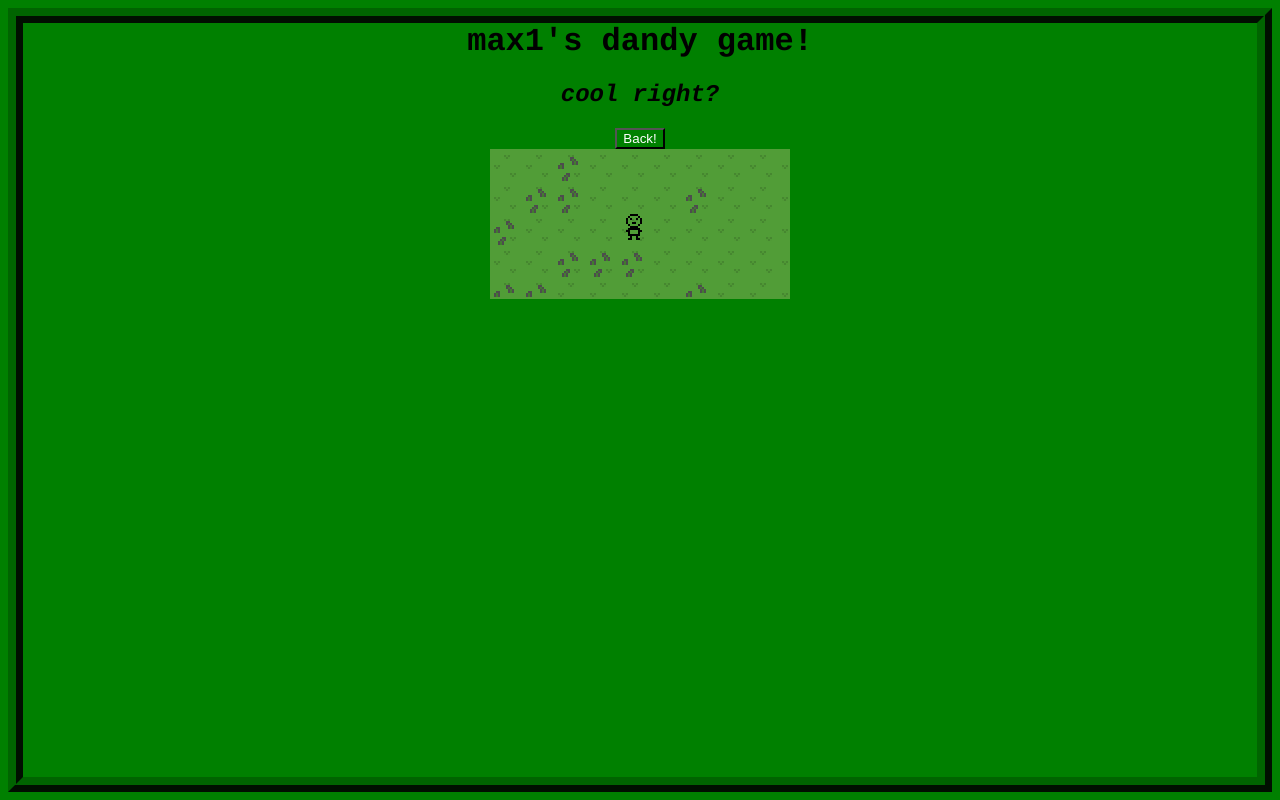
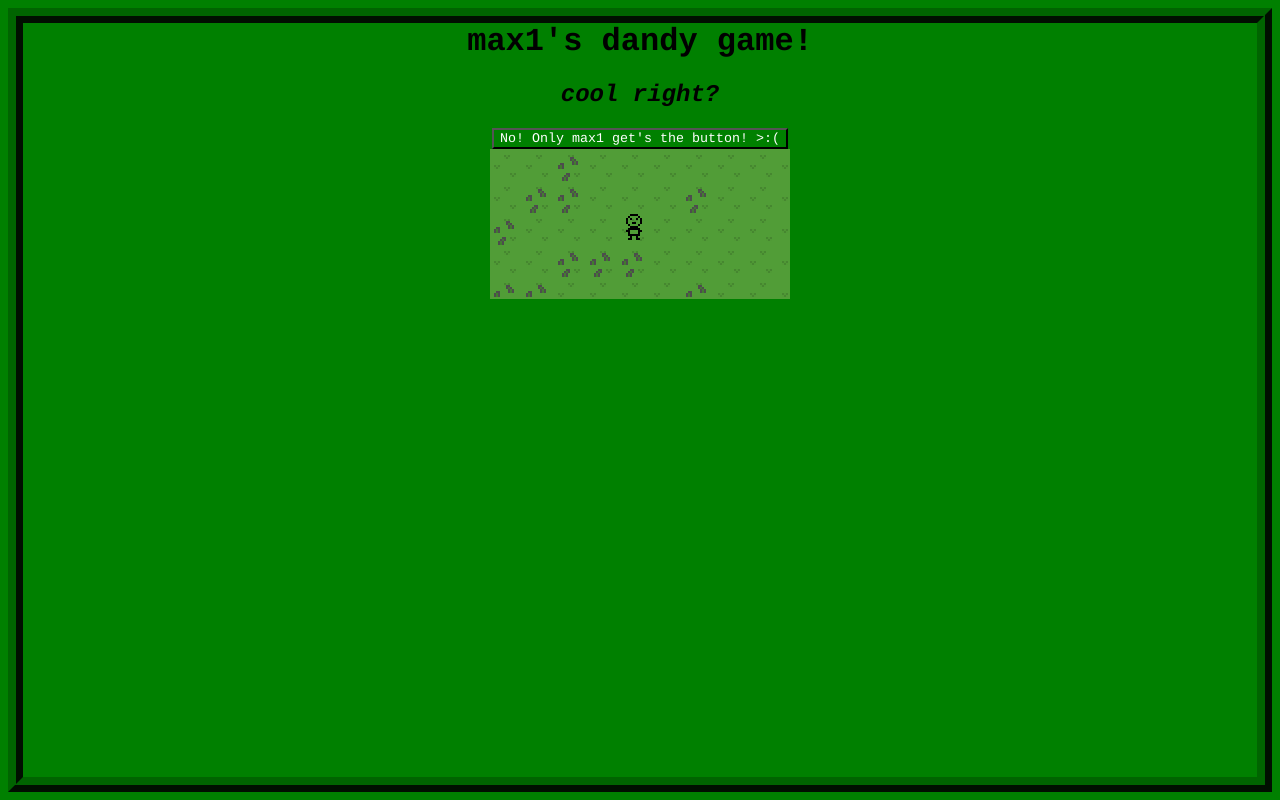
Before and after one commit to Cool2TheMax/Cool2TheMax.github.io, a plain HTML site: page index.html in a window 1280 px wide. Drawn offline with Linux system fonts and the light colour scheme.

Commit message:
Update index.html

```diff
--- a/index.html
+++ b/index.html
@@ -26,6 +26,7 @@
 			button {
 				background-color: green;
 				color: white;
+				font-family: Courier;
 			}
 
 			button:hover {
@@ -37,7 +38,7 @@
 	<body onload="start()">
 		<h1>max1's dandy game!</h1>
 		<h2><em>cool right?</em></h2>
-		<a href="../testing.html"><button>Back!</button></a>
+		<a href="../testing.html"><button>No! Only max1 get's the button! >:(</button></a>
 		<br>
 		<canvas id='canvas' height='150' width='300'></canvas>
 
```
